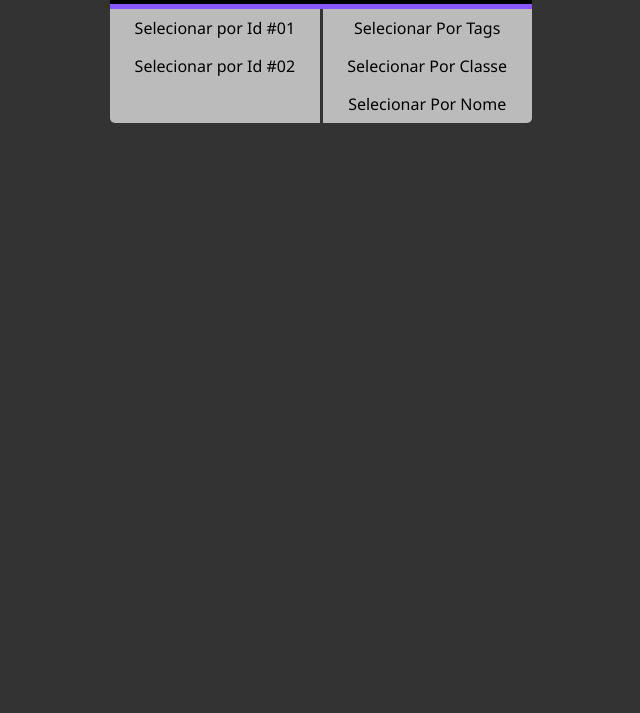
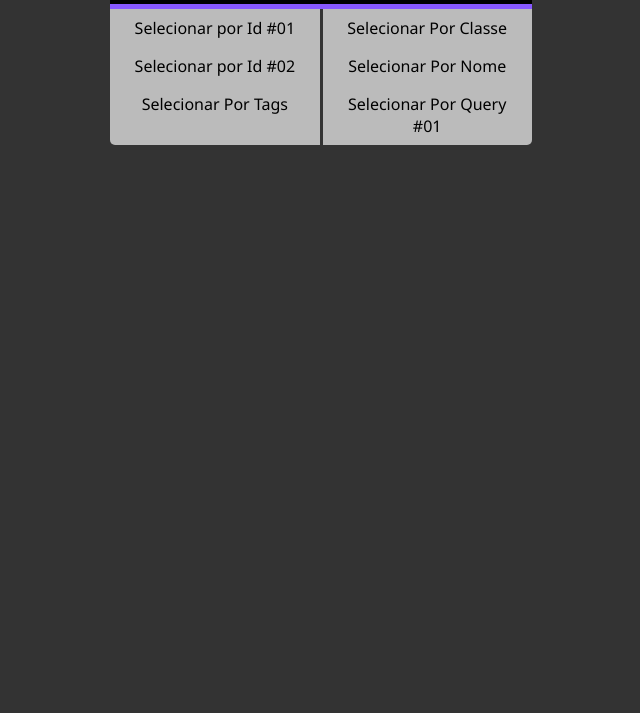
Before and after one commit to luciancardoso/FormacaoDev, a plain HTML site: page Integracao-Html-Css-JavaScript/selecionar/index.html in a window 1280 px wide. Shown: the part 87-800 px from the top of the page, without its empty margins (319-959 px from the left). Drawn offline with Linux system fonts and the light colour scheme.

Commit message:
Modificação no menu

```diff
--- a/Integracao-Html-Css-JavaScript/selecionar/index.html
+++ b/Integracao-Html-Css-JavaScript/selecionar/index.html
@@ -17,12 +17,13 @@
             <div class="menu-coluna">
                 <a href="./elemento_por_id_01.html">Selecionar por Id #01</a>
                 <a href="./elemento_por_id_02.html">Selecionar por Id #02</a>
+                <a href="./elementos_por_tag.html">Selecionar Por Tags</a>
             </div>
             <div class="divisao"></div>
             <div class="menu-coluna">
-                <a href="./elementos_por_tag.html">Selecionar Por Tags</a>
                 <a href="./elementos_por_class.html">Selecionar Por Classe</a>
                 <a href="./elementos_por_nome.html">Selecionar Por Nome</a>
+                <a href="./elementos_por_query_1.html">Selecionar Por Query #01</a>
             </div>
         </div>
     </div>
```
